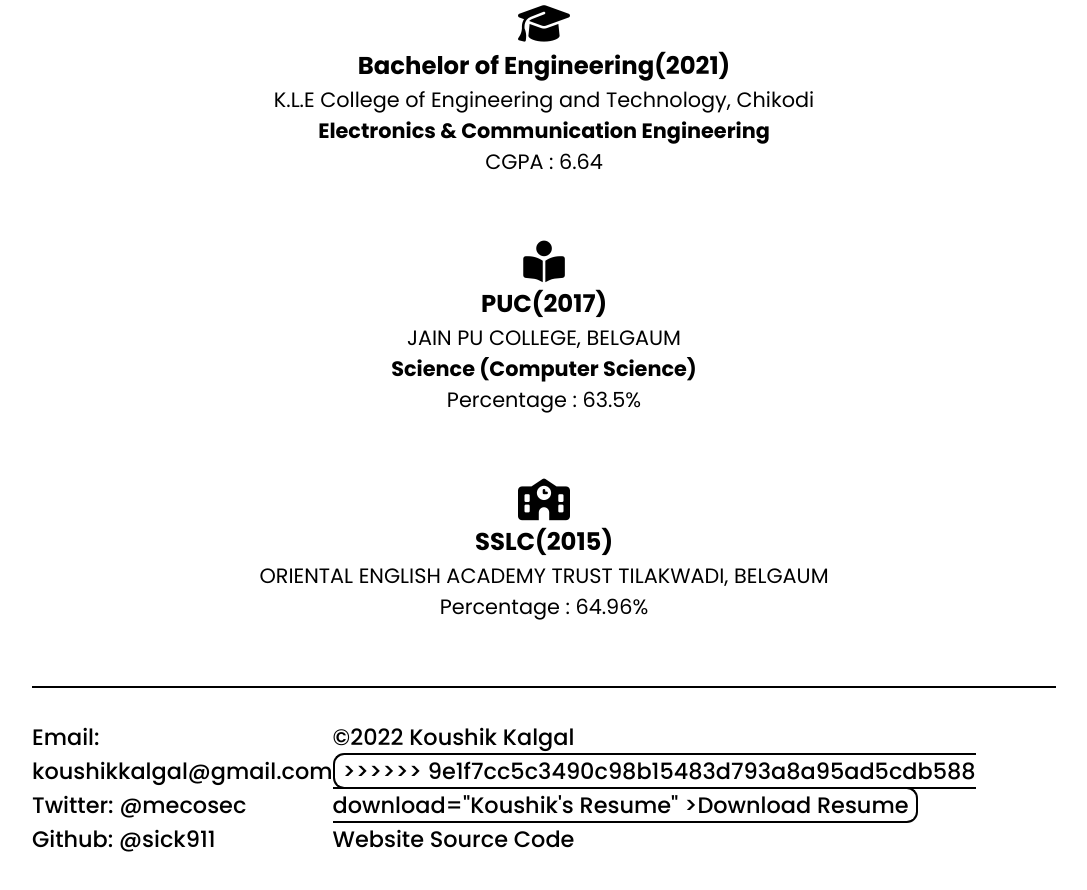
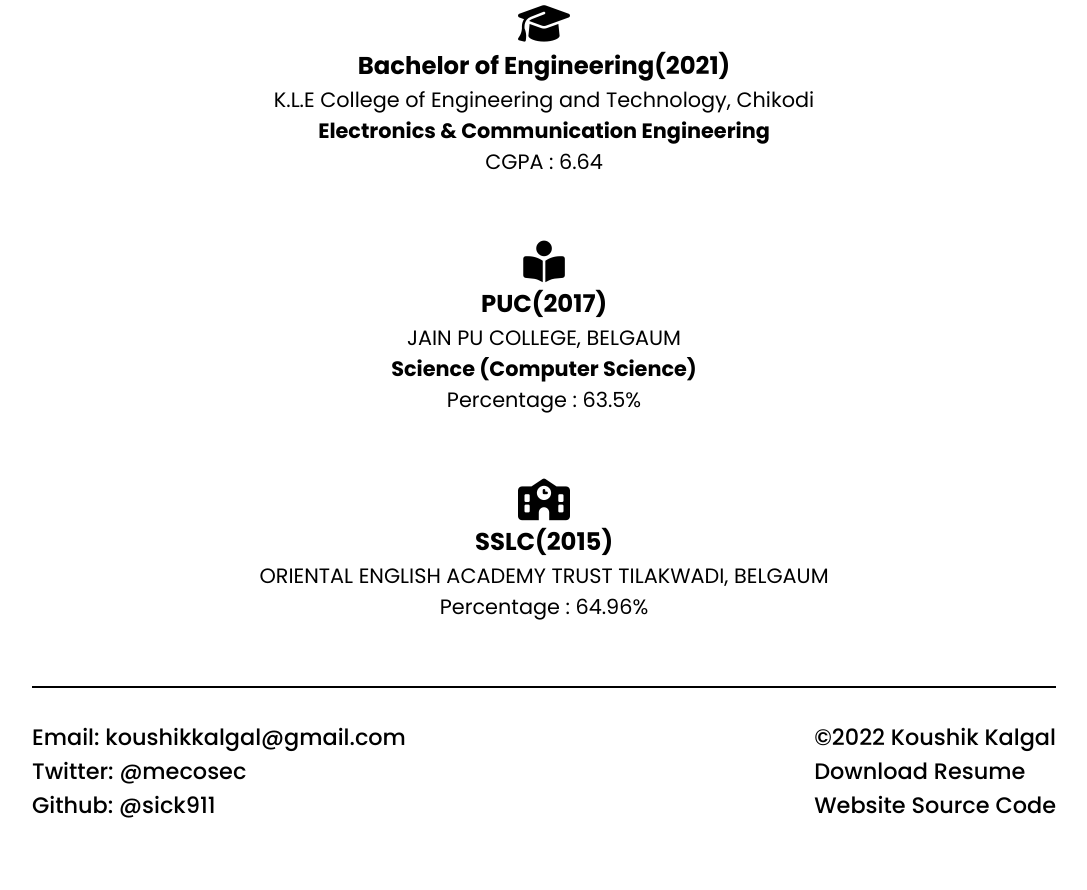
Before and after one commit to sick911/portfolio, a plain HTML site: page index.html in a window 1280 px wide. Shown: the part 2649-3539 px from the top of the page, without its empty margins (96-1183 px from the left). Drawn offline with Linux system fonts and the light colour scheme; files whose address does not match are found by name.

Commit message:
button edited

```diff
--- a/index.html
+++ b/index.html
@@ -169,15 +169,7 @@
         </div>
         <div class="media">
           <p>&copy;2022 Koushik Kalgal</p>
-          <a
-<<<<<<< HEAD
-            href="./Koushik's Resume.pdf"
-            id="resume"
-=======
-            href="./Koushik's Resume_B.pdf"
-
->>>>>>> 9e1f7cc5c3490c98b15483d793a8a95ad5cdb588
-            download="Koushik's Resume"
+          <a href="./Koushik's Resume.pdf" download="Koushik's Resume"
             >Download Resume</a
           ><br />
           <a href="https://github.com/sick911/portfolio">Website Source Code</a>
```
